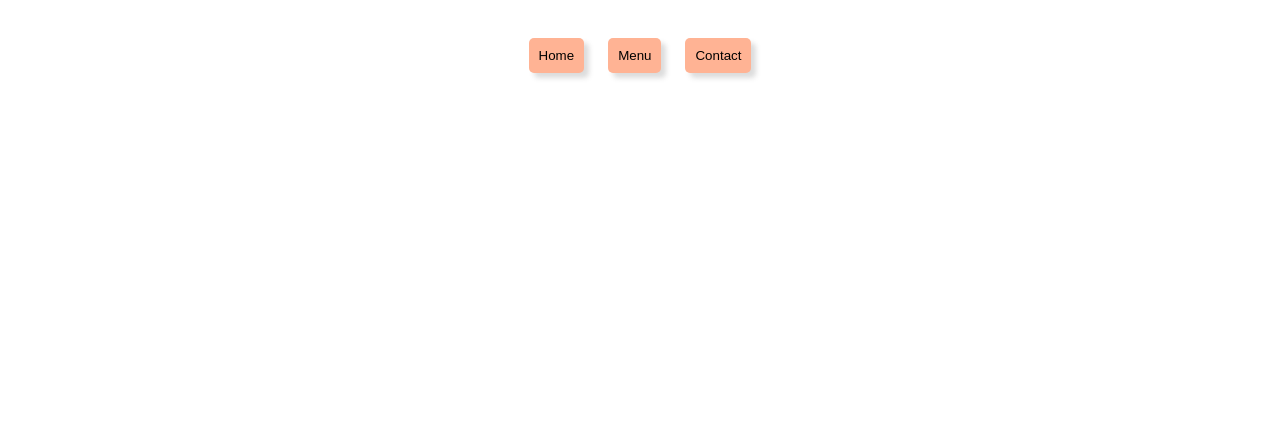
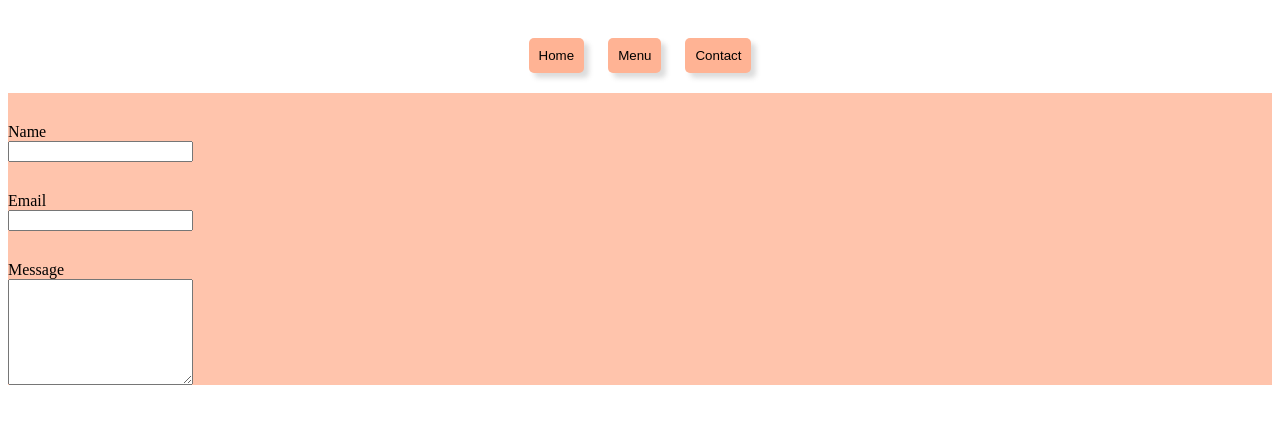
Before and after one commit to rann143/RestaurantPage, a website built with webpack: page dist/index.html in a window 1280 px wide. Both pictures are taken after a click on the button "Contact". Built offline with nearby package versions, Linux system fonts and the light colour scheme.

Commit message:
create form on contact page; edit homepage styling/positioning

```diff
--- a/src/contactpage.js
+++ b/src/contactpage.js
@@ -2,8 +2,41 @@ import './style.css';
 
 const createContactPage = () => {
 
-    const contactPageContainer = document.createElement('div');
-    contactPageContainer.setAttribute('id', 'contact-container');
+    const contactPageForm = document.createElement('form');
+    contactPageForm.setAttribute('id', 'contact-container');
+
+    const nameLabel = document.createElement('label');
+    nameLabel.setAttribute('for', 'name-input');
+    nameLabel.textContent = "Name";
+    const nameInput = document.createElement('input');
+    nameInput.setAttribute('id', 'name-input');
+    nameInput.setAttribute('type', 'text');
+
+    const emailLabel = document.createElement('label');
+    emailLabel.setAttribute('for', 'email-input');
+    emailLabel.textContent = "Email";
+    const emailInput = document.createElement('input');
+    emailInput.setAttribute('id', 'email-input');
+    emailInput.setAttribute('type', "email");
+
+    const messageLabel = document.createElement('label');
+    messageLabel.setAttribute('for', 'message-input');
+    messageLabel.textContent = "Message";
+    const messageInput = document.createElement('textarea');
+    emailInput.setAttribute('id', 'message-input');
+    messageInput.style.height = "100px";
+
+
+
+    contactPageForm.appendChild(nameLabel);
+    contactPageForm.appendChild(nameInput);
+    contactPageForm.appendChild(emailLabel);
+    contactPageForm.appendChild(emailInput);
+    contactPageForm.appendChild(messageLabel);
+    contactPageForm.appendChild(messageInput);
+
+
+    return contactPageForm;
 
 
 
--- a/src/homepage.js
+++ b/src/homepage.js
@@ -14,12 +14,18 @@ const createHomePage = () => {
     pancakesImg.setAttribute('src', '/src/joseph-gonzalez-zcUgjyqEwe8-unsplash.jpg');
     pancakesImg.setAttribute('alt', 'Photo of blueberry banana pancakes');
 
-    pageTitle.textContent = "Danny's Daily Boomin' Brunch House";
+    pageTitle.textContent = "Big Danny's Daily Boomin' Brunch House";
     intro.textContent = 'Welcome to your favorite local brunch spot! Getchya some mimosas (bottomless) and homemade pancakes right here';
     introDescr.textContent = "Opened in 1969, Danny's Daily Boomin' Brunch House has been serving it's community \
     proudly for 55 years. This is where ya come to get those delicious greasy pancakes \
     and crush some mimosas to get rid of that nasty hangover and make everything feel okay. \
     Cheers.";
+
+    const introsContainer = document.createElement('div');
+    introsContainer.setAttribute('id', 'intros-container');
+    introsContainer.appendChild(intro);
+    introsContainer.appendChild(introDescr);
+
 
 
     const homeContainer = document.createElement('div');
@@ -27,8 +33,8 @@ const createHomePage = () => {
 
     homeContainer.appendChild(pageTitle);
     homeContainer.appendChild(pancakesImg);
-    homeContainer.appendChild(intro);
-    homeContainer.appendChild(introDescr);
+    homeContainer.appendChild(introsContainer);
+
 
     return homeContainer;
 
--- a/src/style.css
+++ b/src/style.css
@@ -6,17 +6,25 @@ body {
     align-items: center;
 }
 
+#content {
+    background-color: rgb(255, 196, 172);
+    margin: 20px;
+    width: 100%;
+    display: flex;
+}
+
 #pancakes {
-    width: 400px;
+    width: 300px;
     margin: 10px;
-    grid-row: 2/4;
+    grid-column: 1/2;
+    grid-row: 2/3;
     justify-self: center;
 }
 
 #home-container {
     display: grid;
-    grid-template-columns: 1fr 1fr;
-    grid-template-rows: 100px 1fr 1fr;
+    grid-template-columns: 1fr 2fr;
+    grid-template-rows: 100px 1fr;
 }
 
 h1 {
@@ -26,14 +34,10 @@ h1 {
     justify-self: center;
 }
 
-#introduction {
+#intros-container {
     grid-column: 2/3;
     grid-row: 2/3;
-}
-
-#intro-descr {
-    grid-column: 2/3;
-    grid-row: 3/4;
+    justify-self: start;
 }
 
 button {
@@ -52,4 +56,13 @@ button:hover {
 }
 /* END OF HOMEPAGE STYLING */
 
-/* MENU PAGE STYLING */
+/* Contact PAGE STYLING */
+
+#contact-container {
+    display: flex;
+    flex-direction: column;
+}
+
+label {
+    margin-top: 30px;
+}
```
Also changed, not shown: dist/main.js.
